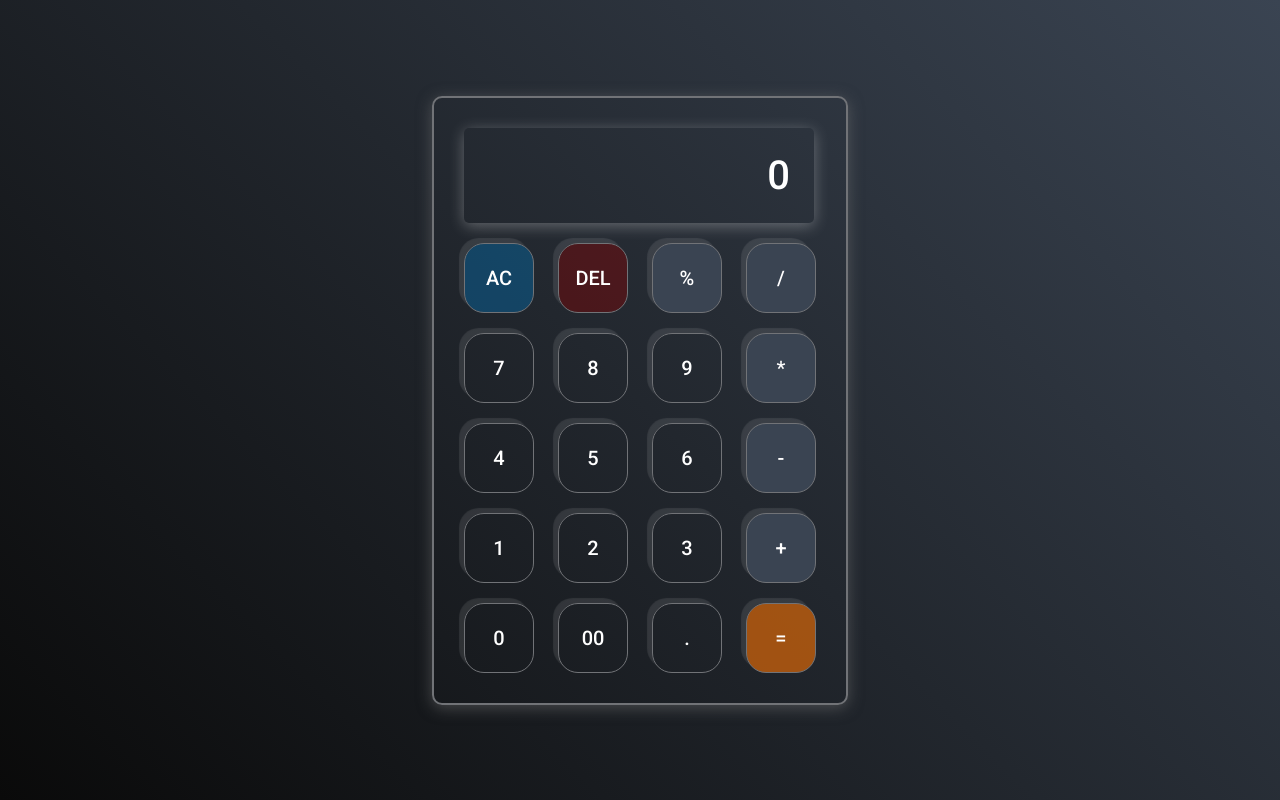
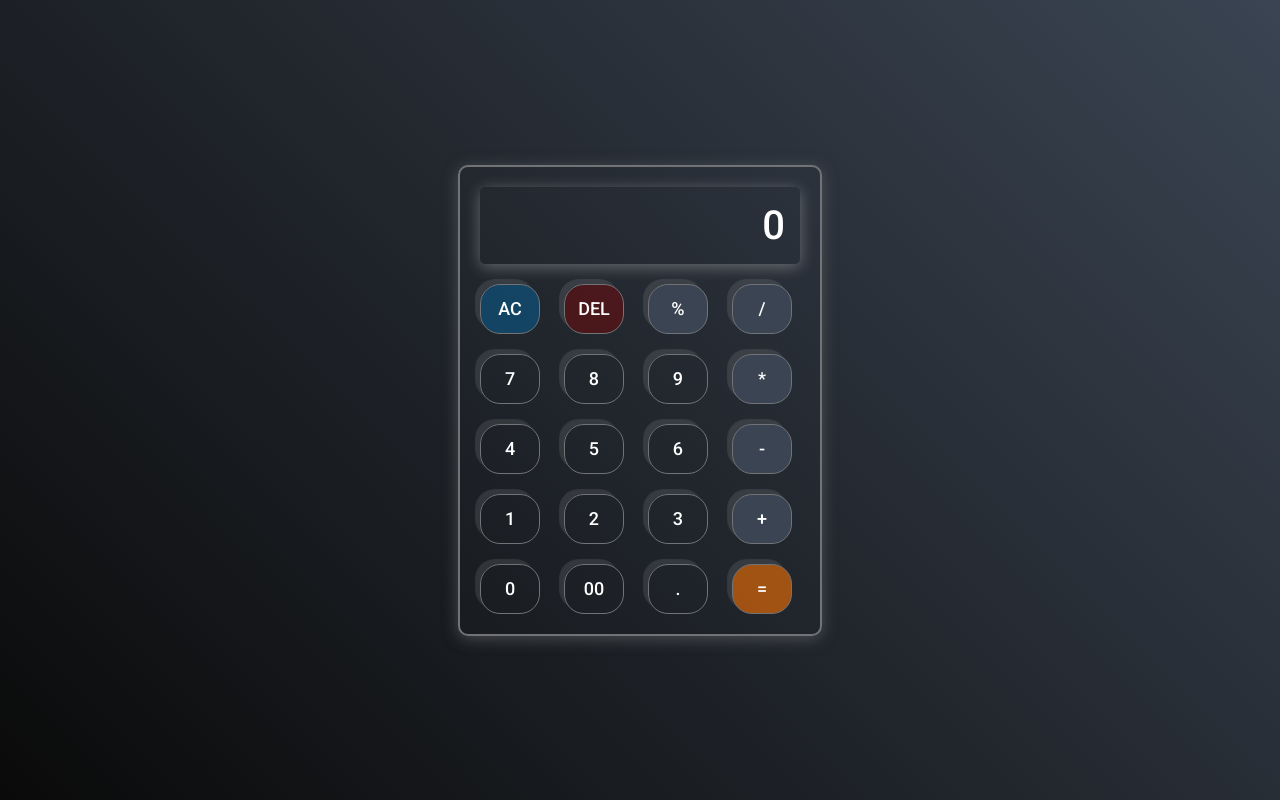
Before and after one commit to Shuvankor-Hazra/calculator, a plain HTML site: page index.html in a window 1280 px wide. Drawn offline with Linux system fonts and the light colour scheme; a web font is replaced by a local one.

Commit message:
Calculator with HTML, CSS, JS

```diff
--- a/style.css
+++ b/style.css
@@ -19,17 +19,17 @@ body {
 
 .calculator {
     border: 2px solid #717377;
-    padding: 20px;
+    padding: 10px;
     border-radius: 10px;
     background: transparent;
     box-shadow: 0px 3px 15px rgba(120, 120, 120, 0.5);
 }
 
 input {
-    width: 350px;
+    max-width: 320px;
     border: none;
     outline: none;
-    padding: 24px;
+    padding: 15px;
     margin: 10px;
     background: transparent;
     box-shadow: 0px 3px 15px rgba(255, 255, 255, 0.3);
@@ -47,13 +47,13 @@ input::placeholder {
 
 button {
     border: none;
-    width: 70px;
-    height: 70px;
+    width: 60px;
+    height: 50px;
     margin: 10px;
     border-radius: 20px;
     background: transparent;
     color: white;
-    font-size: 20px;
+    font-size: 18px;
     box-shadow: -5px -5px 1px rgba(255, 255, 255, 0.1);
     cursor: pointer;
     border: 1px solid #717377;
```
